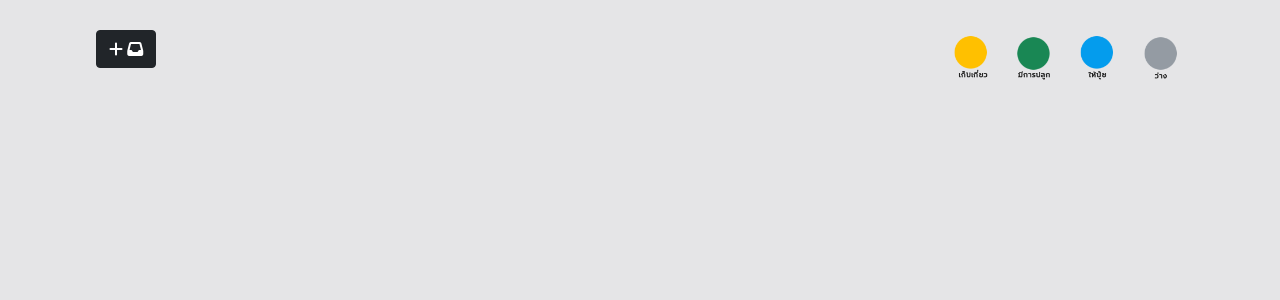
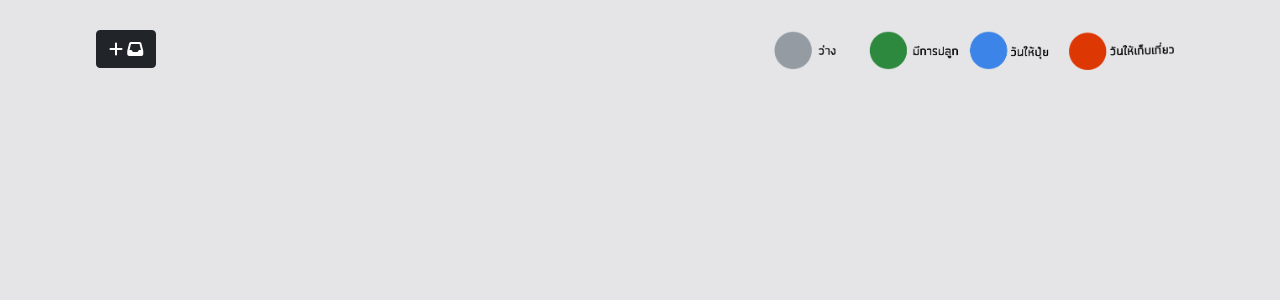
Before and after one commit to phoomtanet/PHP-farm_ponic, a PHP site: page /index.php in a window 1280 px wide. Shown: the part 58-358 px from the top of the page. Run offline with PHP 8.4, Linux system fonts and the light colour scheme; a user stored in the database is signed in; data comes from the database, SQL or seed files in the repository; data that the repository does not hold is empty.

Commit message:
first commit

```diff
--- a/php/index.php
+++ b/php/index.php
@@ -61,13 +61,13 @@ $totalPages = ceil($totalRows / $itemsPerPage);
 
       <div class=" d-flex flex-nowrap justify-content-between text-center mx-5 mt-4 ">
         <div>
-          <button type="button" class="btn btn-dark" data-bs-toggle="modal" data-bs-target="#add_plot" title="เพิ่มแปลงปลูก">
+          <button type="button" class="btn btn-dark text-nowrap" data-bs-toggle="modal" data-bs-target="#add_plot" title="เพิ่มแปลงปลูก">
             <i class=" text-white fas fa-plus"> </i>
             <i class="text-white fas fa-inbox"> </i>
           </button>
         </div>
         <div >
-      <img src="../img/coler.png" alt="" width="240px">
+      <img src="../img/barcoler.png" alt="" width="420px">
         </div>
 
 
```
Also changed, not shown: img/barcoler.png (added), img/coler.png, 1 other file.
